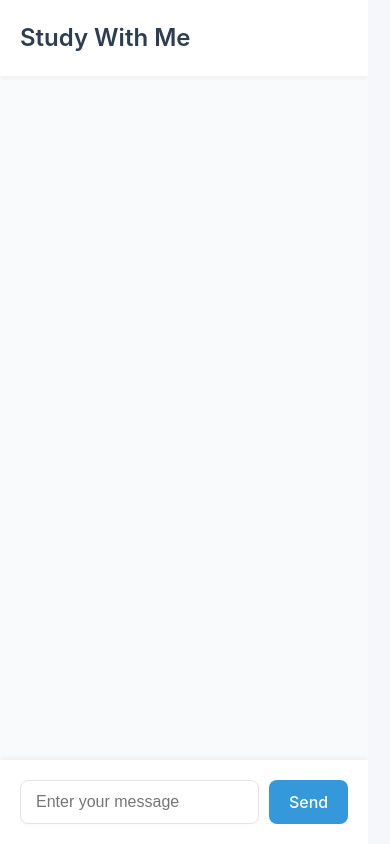
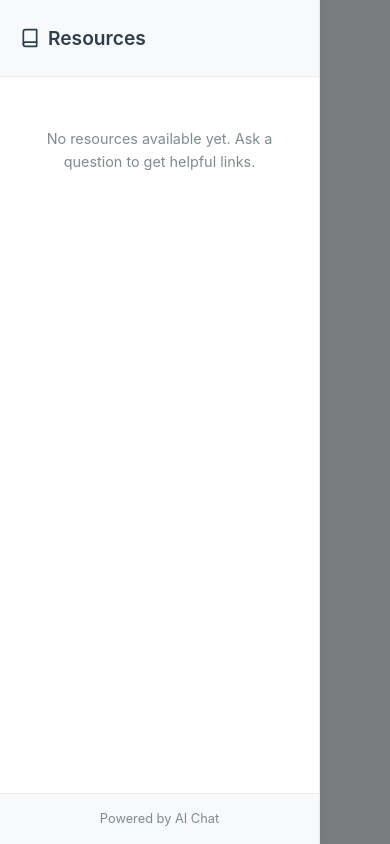
Before and after one commit to MaizaAymen/Study_with_me, a React (Vite) app in the folder Client/: page / in a window 390 px wide. Both pictures are taken after a click on the button "Open sidebar". Built offline with nearby package versions, Linux system fonts and the light colour scheme.

Commit message:
make the front responsive ( i use ai to do it )

```diff
--- a/Client/src/App.css
+++ b/Client/src/App.css
@@ -1,4 +1,3 @@
-
 * {
   margin: 0;
   padding: 0;
@@ -11,6 +10,7 @@ body {
   line-height: 1.6;
   color: #333;
   background-color: #f5f7fa;
+  overflow-x: hidden; /* Prevent horizontal scrolling */
 }
 
 .app-container {
@@ -18,12 +18,25 @@ body {
   height: 100vh;
   position: relative;
   overflow: hidden;
+  width: 100%;
 }
 
 .icon {
   display: inline-block;
   vertical-align: middle;
   margin-right: 8px;
+}
+
+/* Sidebar overlay for mobile */
+.sidebar-overlay {
+  position: fixed;
+  top: 0;
+  left: 0;
+  right: 0;
+  bottom: 0;
+  background-color: rgba(0, 0, 0, 0.5);
+  z-index: 90;
+  display: none;
 }
 
 .sidebar {
@@ -36,6 +49,7 @@ body {
   box-shadow: 0 0 15px rgba(0, 0, 0, 0.05);
   z-index: 100;
   border-right: 1px solid #eaeaea;
+  height: 100vh;
 }
 
 .sidebar.closed {
@@ -64,6 +78,7 @@ body {
   padding: 20px;
   overflow-y: auto;
   flex-grow: 1;
+  -webkit-overflow-scrolling: touch; /* Smooth scrolling on iOS */
 }
 
 .sidebar-footer {
@@ -87,10 +102,15 @@ body {
   justify-content: center;
   color: #2c3e50;
   transition: background-color 0.2s;
+  -webkit-tap-highlight-color: transparent; /* Remove tap highlight on mobile */
 }
 
 .sidebar-toggle:hover {
   background-color: rgba(0, 0, 0, 0.05);
+}
+
+.sidebar-toggle:active {
+  background-color: rgba(0, 0, 0, 0.1);
 }
 
 .sidebar-toggle-mobile {
@@ -104,6 +124,7 @@ body {
   align-items: center;
   justify-content: center;
   color: #2c3e50;
+  -webkit-tap-highlight-color: transparent; /* Remove tap highlight on mobile */
 }
 
 .main-content {
@@ -112,7 +133,9 @@ body {
   flex-direction: column;
   background-color: #f5f7fa;
   transition: all 0.3s ease;
-  width: 1200px;
+  width: calc(100% - 320px);
+  height: 100vh;
+  position: relative;
 }
 
 .main-content.expanded {
@@ -120,13 +143,15 @@ body {
 }
 
 .chat-header {
-  padding: 20px;
+  padding: 15px 20px;
   background-color: #fff;
   box-shadow: 0 2px 4px rgba(0, 0, 0, 0.05);
   z-index: 5;
   display: flex;
   justify-content: space-between;
   align-items: center;
+  position: sticky;
+  top: 0;
 }
 
 .chat-header h1 {
@@ -142,12 +167,16 @@ body {
   display: flex;
   flex-direction: column;
   background-color: #f9fafc;
+  -webkit-overflow-scrolling: touch; /* Smooth scrolling on iOS */
 }
 
 .chat-input-container {
-  padding: 20px;
+  padding: 15px;
   background-color: #fff;
   box-shadow: 0 -2px 4px rgba(0, 0, 0, 0.05);
+  position: sticky;
+  bottom: 0;
+  z-index: 5;
 }
 
 .chat-form {
@@ -164,6 +193,7 @@ body {
   outline: none;
   transition: all 0.3s;
   box-shadow: 0 2px 4px rgba(0, 0, 0, 0.02);
+  -webkit-appearance: none; /* Remove default iOS styling */
 }
 
 .chat-input:focus {
@@ -181,6 +211,8 @@ body {
   font-size: 16px;
   font-weight: 500;
   transition: all 0.2s;
+  white-space: nowrap;
+  -webkit-tap-highlight-color: transparent; /* Remove tap highlight on mobile */
 }
 
 .send-button:hover {
@@ -190,6 +222,12 @@ body {
 
 .send-button:active {
   transform: translateY(1px);
+}
+
+.send-button:disabled {
+  background-color: #95a5a6;
+  cursor: not-allowed;
+  transform: none;
 }
 
 .response-message {
@@ -205,6 +243,7 @@ body {
   border-radius: 12px;
   box-shadow: 0 2px 8px rgba(0, 0, 0, 0.05);
   line-height: 1.6;
+  word-wrap: break-word;
 }
 
 .resource-section {
@@ -247,6 +286,11 @@ body {
   box-shadow: 0 4px 8px rgba(0, 0, 0, 0.05);
 }
 
+.resource-link:active {
+  transform: translateY(0);
+  background-color: #e6e9ea;
+}
+
 .resource-link span {
   white-space: nowrap;
   overflow: hidden;
@@ -287,19 +331,95 @@ body {
   }
 }
 
+/* Mobile Responsive Styles */
 @media (max-width: 768px) {
   .sidebar {
-    position: absolute;
+    position: fixed;
     height: 100%;
     width: 85%;
     max-width: 320px;
+    left: 0;
+    top: 0;
+  }
+
+  .sidebar-overlay {
+    display: block;
   }
 
   .main-content {
     width: 100%;
   }
 
-  .sidebar-toggle {
-    display: flex;
+  .chat-header {
+    padding: 12px 15px;
+  }
+
+  .chat-header h1 {
+    font-size: 1.3rem;
+  }
+
+  .chat-messages {
+    padding: 15px;
+  }
+
+  .chat-input-container {
+    padding: 12px;
+  }
+
+  .chat-input {
+    padding: 10px 12px;
+    font-size: 15px;
+  }
+
+  .send-button {
+    padding: 10px 15px;
+    font-size: 15px;
+  }
+
+  .response-message {
+    max-width: 90%;
+  }
+
+  /* Adjust for small mobile screens */
+  @media (max-width: 480px) {
+    .sidebar {
+      width: 90%;
+    }
+
+    .chat-form {
+      gap: 8px;
+    }
+
+    .send-button {
+      padding: 10px 12px;
+    }
+
+    .message-content {
+      padding: 12px;
+    }
+  }
+
+  /* Adjust for landscape orientation */
+  @media (max-height: 500px) {
+    .chat-header {
+      padding: 8px 15px;
+    }
+
+    .chat-header h1 {
+      font-size: 1.2rem;
+    }
+
+    .chat-input-container {
+      padding: 8px;
+    }
   }
 }
+
+/* Fix for iOS Safari 100vh issue */
+@supports (-webkit-touch-callout: none) {
+  .app-container,
+  .sidebar,
+  .main-content {
+    height: -webkit-fill-available;
+  }
+}
--- a/Client/src/App.jsx
+++ b/Client/src/App.jsx
@@ -1,35 +1,66 @@
-import { useState } from "react";
-import "./App.css";
 
-// Timeout function for fetch request
+import { useState, useEffect } from "react"
+import "./App.css"
+
 const fetchWithTimeout = (url, options, timeout = 15000) => {
   return new Promise((resolve, reject) => {
-    const timer = setTimeout(() => reject(new Error('Request timed out')), timeout);
+    const timer = setTimeout(() => reject(new Error("Request timed out")), timeout)
 
     fetch(url, options)
       .then((response) => {
-        clearTimeout(timer);
-        resolve(response);
+        clearTimeout(timer)
+        resolve(response)
       })
       .catch((err) => {
-        clearTimeout(timer);
-        reject(err);
-      });
-  });
-};
+        clearTimeout(timer)
+        reject(err)
+      })
+  })
+}
 
 function App() {
-  const [input, setInput] = useState("");
-  const [response1, setResponse1] = useState("");
-  const [response2, setResponse2] = useState("");
-  const [loading, setLoading] = useState(false);
-  const [error, setError] = useState("");
-  const [sidebarOpen, setSidebarOpen] = useState(true);
+  const [input, setInput] = useState("")
+  const [response1, setResponse1] = useState("")
+  const [response2, setResponse2] = useState("")
+  const [loading, setLoading] = useState(false)
+  const [error, setError] = useState("")
+  const [sidebarOpen, setSidebarOpen] = useState(false)
+  const [windowWidth, setWindowWidth] = useState(window.innerWidth)
+
+  // Track window resize for responsive behavior
+  useEffect(() => {
+    const handleResize = () => {
+      setWindowWidth(window.innerWidth)
+      // Auto-close sidebar on small screens
+      if (window.innerWidth < 768 && sidebarOpen) {
+        setSidebarOpen(false)
+      }
+      // Auto-open sidebar on larger screens
+      if (window.innerWidth >= 768 && !sidebarOpen) {
+        setSidebarOpen(true)
+      }
+    }
+
+    // Set initial sidebar state based on screen size
+    if (window.innerWidth >= 768) {
+      setSidebarOpen(true)
+    } else {
+      setSidebarOpen(false)
+    }
+
+    window.addEventListener("resize", handleResize)
+    return () => window.removeEventListener("resize", handleResize)
+  }, [])
 
   const handleSubmit = async (e) => {
-    e.preventDefault(); // Prevent page refresh
-    setLoading(true);
-    setError("");
+    e.preventDefault() // Prevent page refresh
+    setLoading(true)
+    setError("")
+
+    // Close sidebar automatically on mobile when submitting
+    if (windowWidth < 768) {
+      setSidebarOpen(false)
+    }
 
     try {
       const res = await fetchWithTimeout("https://study-with-me-nakk.vercel.app/chat", {
@@ -39,31 +70,30 @@ function App() {
         },
         body: JSON.stringify({ message: input }),
         mode: "cors",
-      });
+      })
 
-      const data = await res.json();
+      const data = await res.json()
 
       if (data.error) {
-        setError(data.error);
+        setError(data.error)
       } else {
-        setResponse1(data.message1);
-        setResponse2(data.message2);
+        setResponse1(data.message1)
+        setResponse2(data.message2)
       }
     } catch (err) {
-      setError(err.message);
+      setError(err.message)
     } finally {
-      setLoading(false);
+      setLoading(false)
     }
-  };
+  }
 
-  // Function to format links in text
   const formatLinks = (text) => {
-    if (!text) return "";
+    if (!text) return ""
 
-    const urlRegex = /(https?:\/\/[^\s]+)/g;
+    const urlRegex = /(https?:\/\/[^\s]+)/g
 
-    const parts = text.split(urlRegex);
-    const matches = text.match(urlRegex) || [];
+    const parts = text.split(urlRegex)
+    const matches = text.match(urlRegex) || []
 
     return parts.map((part, i) => {
       if (matches.includes(part)) {
@@ -72,11 +102,11 @@ function App() {
             <LinkIcon />
             <span>{part.replace(/(^\w+:|^)\/\//, "").substring(0, 30)}...</span>
           </a>
-        );
+        )
       }
-      return part;
-    });
-  };
+      return part
+    })
+  }
 
   // Simple icon components
   const LinkIcon = () => (
@@ -95,7 +125,7 @@ function App() {
       <path d="M10 13a5 5 0 0 0 7.54.54l3-3a5 5 0 0 0-7.07-7.07l-1.72 1.71"></path>
       <path d="M14 11a5 5 0 0 0-7.54-.54l-3 3a5 5 0 0 0 7.07 7.07l1.71-1.71"></path>
     </svg>
-  );
+  )
 
   const MenuIcon = () => (
     <svg
@@ -123,7 +153,7 @@ function App() {
         </>
       )}
     </svg>
-  );
+  )
 
   const ResourceIcon = () => (
     <svg
@@ -141,10 +171,20 @@ function App() {
       <path d="M4 19.5A2.5 2.5 0 0 1 6.5 17H20"></path>
       <path d="M6.5 2H20v20H6.5A2.5 2.5 0 0 1 4 19.5v-15A2.5 2.5 0 0 1 6.5 2z"></path>
     </svg>
-  );
+  )
+
+  // Handle sidebar toggle and add overlay for mobile
+  const toggleSidebar = () => {
+    setSidebarOpen(!sidebarOpen)
+  }
 
   return (
     <div className="app-container">
+      {/* Overlay for mobile when sidebar is open */}
+      {sidebarOpen && windowWidth < 768 && (
+        <div className="sidebar-overlay" onClick={() => setSidebarOpen(false)}></div>
+      )}
+
       {/* Sidebar */}
       <div className={`sidebar ${sidebarOpen ? "open" : "closed"}`}>
         <div className="sidebar-header">
@@ -153,7 +193,7 @@ function App() {
           </h2>
           <button
             className="sidebar-toggle"
-            onClick={() => setSidebarOpen(!sidebarOpen)}
+            onClick={toggleSidebar}
             aria-label={sidebarOpen ? "Close sidebar" : "Open sidebar"}
           >
             <MenuIcon />
@@ -183,7 +223,7 @@ function App() {
         <div className="chat-header">
           <h1>Study With Me</h1>
           {!sidebarOpen && (
-            <button className="sidebar-toggle-mobile" onClick={() => setSidebarOpen(true)} aria-label="Open sidebar">
+            <button className="sidebar-toggle-mobile" onClick={toggleSidebar} aria-label="Open sidebar">
               <MenuIcon />
             </button>
           )}
@@ -211,14 +251,14 @@ function App() {
               required
               className="chat-input"
             />
-            <button type="submit" className="send-button">
-              Send
+            <button type="submit" className="send-button" disabled={loading}>
+              {loading ? "Sending..." : "Send"}
             </button>
           </form>
         </div>
       </div>
     </div>
-  );
+  )
 }
 
-export default App;
+export default App
```
